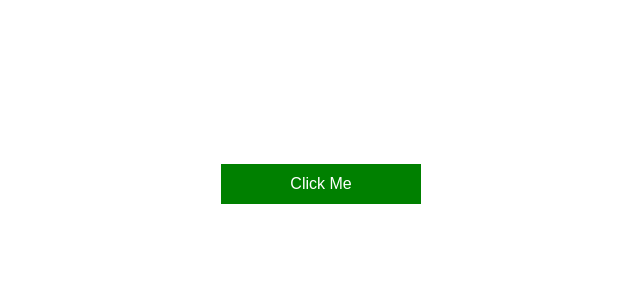
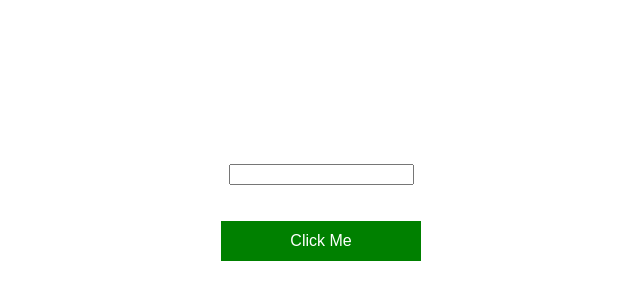
Before and after one commit to nickborbe/react-http-requests, a React (Create React App) app: page / in a window 1280 px wide. Shown: the part 36-336 px from the top of the page, without its empty margins (319-959 px from the left). Built offline with nearby package versions, Linux system fonts and the light colour scheme.

Commit message:
adds monstrocity of code to track the value of the input box

```diff
--- a/src/App.js
+++ b/src/App.js
@@ -6,16 +6,30 @@ class App extends Component {
   constructor(props){
     super(props)
     // this.handleClick = this.handleClick.bind(this);
-    this.state = {username: null}
+    this.state = {
+      username: null,
+      urlToSend: '',
+    }
   }
   // why do this whole .bind thing instead of just calling it differently in the view?
+
+  theURL = ''
+
 
   handleClick(){
     axios.get('https://api.github.com/users/nickborbe')
     .then((res) => {
       console.log(res.data)
+      console.log(this.theURL)
       this.setState({username: res.data.name})
     });
+  }
+
+  updateUrlToSend(e){
+    this.setState({
+      username: this.state.username,
+      urlToSend: e.target.value,
+    })
 
   }
 
@@ -23,6 +37,9 @@ class App extends Component {
   render () {
     return (
       <div className='button__container'>
+      <input value ={this.state.urlToSend} onChange={e => this.updateUrlToSend(e)}>
+      </input>
+      <br></br> <br></br>  <br></br>
         {/* <button className='button' onClick={this.handleClick}> */}
         {/* this is instead of .bind in the constructor - it's a more recent fix, .bind is old syntax */}
         <button className='button' onClick={()=>this.handleClick()}>
```
